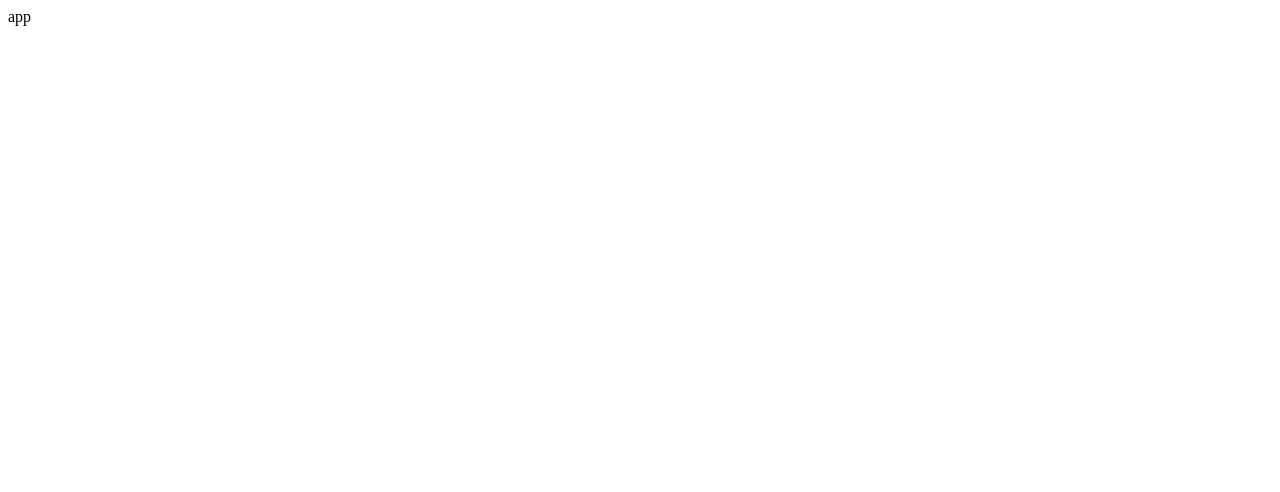
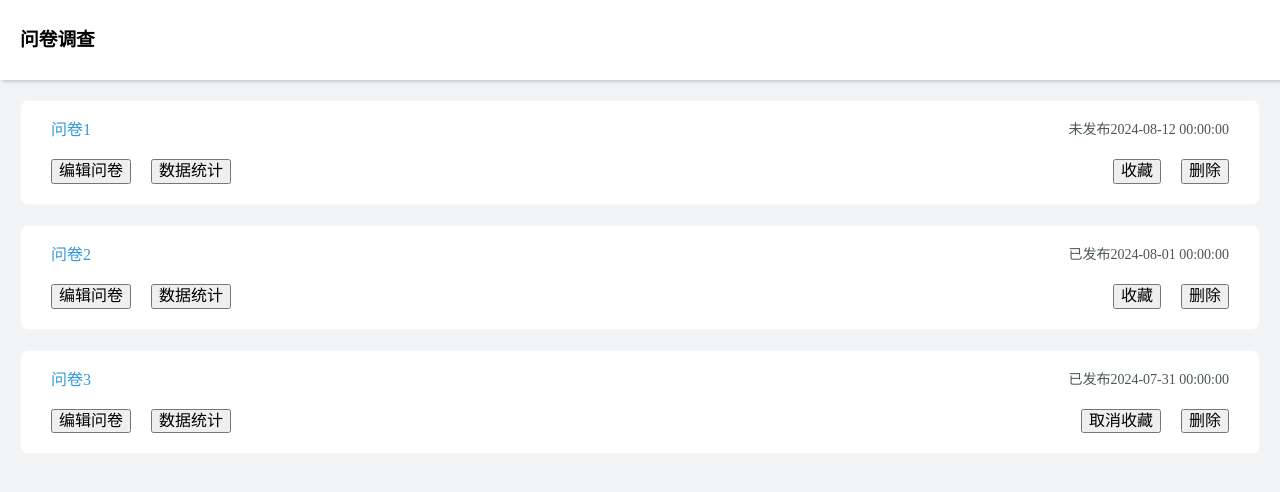
Before and after one commit to zhangwh754/react-vite, a React (Vite) app: page / in a window 1280 px wide. Shown: the top 492 px of the page. Built offline with nearby package versions, Linux system fonts and the light colour scheme.

Commit message:
feat: simple add surveyCard and surveyList

```diff
--- a/eslint.config.js
+++ b/eslint.config.js
@@ -21,5 +21,6 @@ export default tseslint.config({
   rules: {
     ...reactHooks.configs.recommended.rules,
     'react-refresh/only-export-components': ['warn', { allowConstantExport: true }],
+    '@typescript-eslint/no-empty-object-type': 'off',
   },
 })
--- a/package.json
+++ b/package.json
@@ -11,9 +11,10 @@
     "format": "prettier --write 'src/**/*.{js,jsx,ts,tsx}'"
   },
   "dependencies": {
+    "classnames": "^2.5.1",
+    "normalize.css": "^8.0.1",
     "react": "^18.3.1",
-    "react-dom": "^18.3.1",
-    "styled-components": "^6.1.12"
+    "react-dom": "^18.3.1"
   },
   "devDependencies": {
     "@eslint/js": "^9.8.0",
@@ -27,6 +28,7 @@
     "eslint-plugin-react-refresh": "^0.4.9",
     "globals": "^15.9.0",
     "prettier": "^3.3.3",
+    "sass-embedded": "^1.77.8",
     "typescript": "^5.5.3",
     "typescript-eslint": "^8.0.0",
     "vite": "^5.4.0"
--- /dev/null
+++ b/src/App.module.scss
@@ -0,0 +1,23 @@
+$header-height: 80px;
+
+header {
+    position: fixed;
+    top: 0;
+    left: 0;
+    right: 0;
+    height: $header-height;
+    padding: 0 20px;
+    display: flex;
+    justify-content: space-between;
+    align-items: center;
+    background-color: #fff;
+    box-shadow: rgba(0, 0, 0, 0.15) 1.95px 1.95px 2.6px;
+    z-index: 99;
+}
+
+.app-container {
+    min-height: calc(100vh - $header-height);
+    position: relative;
+    top: $header-height;
+    background-color: #f2f3f4;
+}
--- a/src/App.tsx
+++ b/src/App.tsx
@@ -1,7 +1,15 @@
+import styles from './App.module.scss'
+import List from './pages/List'
+
 function App() {
   return (
     <>
-      <div>app</div>
+      <header>
+        <h3>问卷调查</h3>
+      </header>
+      <main className={styles['app-container']}>
+        <List></List>
+      </main>
     </>
   )
 }
--- /dev/null
+++ b/src/components/SurveyCard/index.tsx
@@ -0,0 +1,42 @@
+import React, { FC } from 'react'
+import styles from './style.module.scss'
+import classNames from 'classnames'
+
+type PropTypes = {
+  id: number
+  title: string
+  answerCount: number
+  createTime: string
+  isStar: boolean
+  isPublish: boolean
+}
+
+const SurveyCard: FC<PropTypes> = props => {
+  const { title, createTime, isStar, isPublish } = props
+
+  return (
+    <div className={styles['survey-card']}>
+      <div className={styles.header}>
+        <div className={styles.left}>{title}</div>
+        <div className={styles.right}>
+          <span className={classNames('time', { active: isPublish })}>
+            {isPublish ? '已发布' : '未发布'}
+          </span>
+          <span>{createTime}</span>
+        </div>
+      </div>
+      <div className={styles.content}>
+        <div className={styles.left}>
+          <button>编辑问卷</button>
+          <button>数据统计</button>
+        </div>
+        <div className={styles.right}>
+          <button>{isStar ? '取消收藏' : '收藏'}</button>
+          <button>删除</button>
+        </div>
+      </div>
+    </div>
+  )
+}
+
+export default SurveyCard
--- /dev/null
+++ b/src/components/SurveyCard/style.module.scss
@@ -0,0 +1,50 @@
+.survey-card {
+  margin: 20px;
+  padding: 20px 30px;
+  background-color: #fff;
+  border-radius: 8px;
+  border: 1px solid #f7f7f7;
+
+  &:hover {
+    box-shadow: rgba(0, 0, 0, 0.24) 0px 3px 8px;
+  }
+
+  .header {
+    display: flex;
+    align-items: center;
+
+    .left {
+      flex: 1;
+      color: #3498db;
+    }
+
+    .right {
+      flex: 1;
+      text-align: end;
+      color: #4d5656;
+      font-size: 14px;
+    }
+  }
+
+  .content {
+    margin-top: 20px;
+    display: flex;
+    justify-content: space-between;
+    align-items: center;
+
+    $button-span: 20px;
+
+    .left {
+      button {
+        margin-right: $button-span;
+      }
+    }
+
+    .right {
+      button {
+        margin-left: $button-span;
+        text-align: right;
+      }
+    }
+  }
+}
--- a/src/main.tsx
+++ b/src/main.tsx
@@ -1,6 +1,7 @@
 import { StrictMode } from 'react'
 import { createRoot } from 'react-dom/client'
 import App from './App.tsx'
+import 'normalize.css'
 
 createRoot(document.getElementById('root')!).render(
   <StrictMode>
--- /dev/null
+++ b/src/pages/List/index.tsx
@@ -0,0 +1,46 @@
+import React, { FC } from 'react'
+import styles from './style.module.scss'
+import SurveyCard from '../../components/SurveyCard'
+
+type PropTypes = {}
+
+const surveyDataList = [
+  {
+    id: 1,
+    title: '问卷1',
+    answerCount: 0,
+    createTime: '2024-08-12 00:00:00',
+    isStar: false,
+    isPublish: false,
+  },
+  {
+    id: 2,
+    title: '问卷2',
+    answerCount: 3,
+    createTime: '2024-08-01 00:00:00',
+    isStar: false,
+    isPublish: true,
+  },
+  {
+    id: 3,
+    title: '问卷3',
+    answerCount: 10,
+    createTime: '2024-07-31 00:00:00',
+    isStar: true,
+    isPublish: true,
+  },
+]
+
+const App: FC<PropTypes> = () => {
+  return (
+    <div className={styles['list-container']}>
+      {surveyDataList.map(survey => {
+        const { id } = survey
+
+        return <SurveyCard key={id} {...survey}></SurveyCard>
+      })}
+    </div>
+  )
+}
+
+export default App
--- /dev/null
+++ b/src/pages/List/style.module.scss
@@ -0,0 +1,3 @@
+.list-container {
+  overflow: hidden;
+}
```
Also changed, not shown: 1 other file (tests, documents, lock files or other folders).
